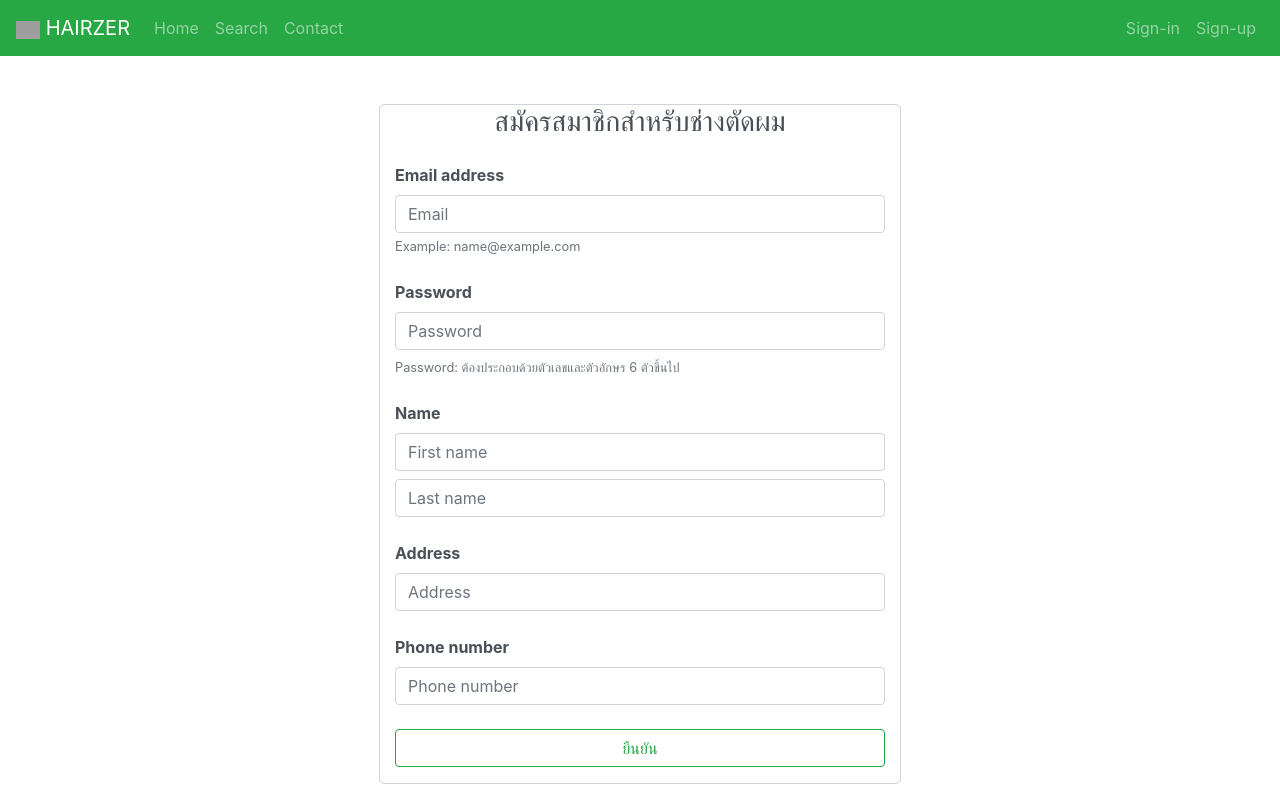
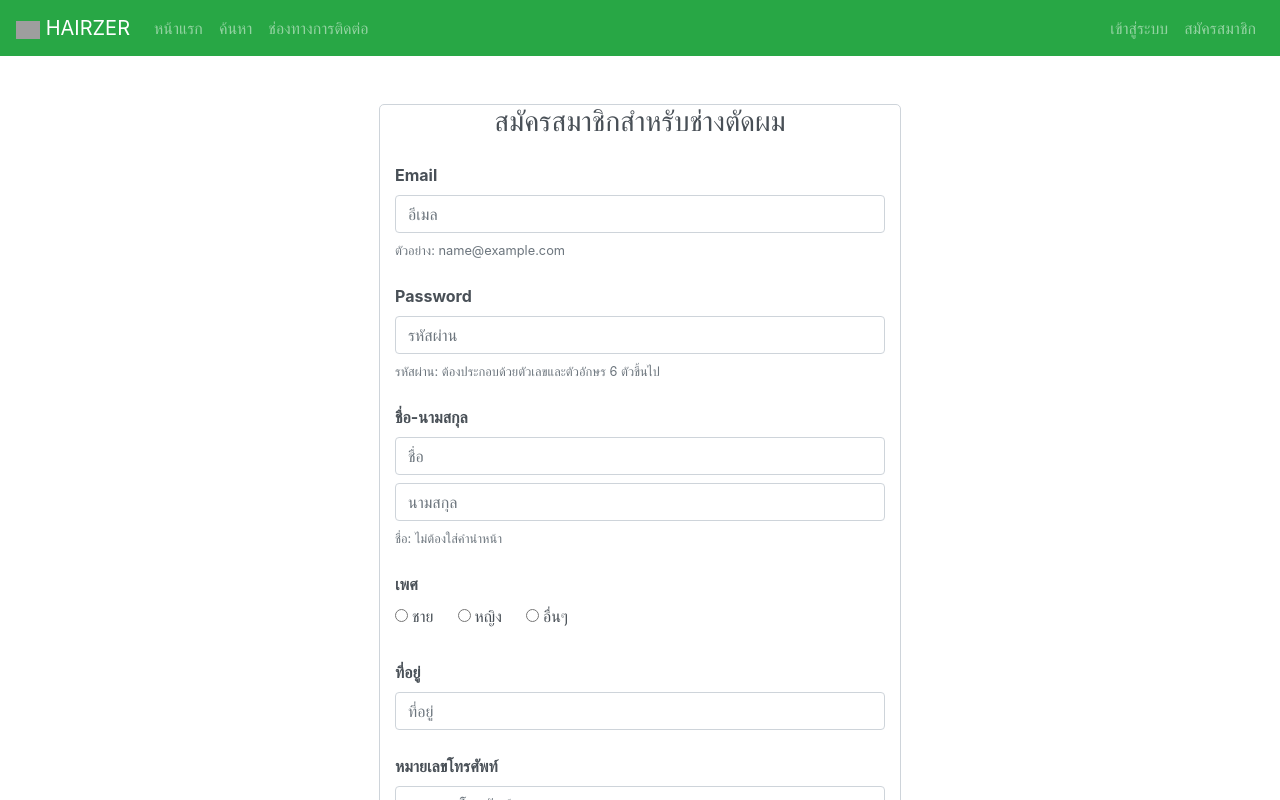
Before and after one commit to ussnllmn/Hairzer, a Vue app: page /signup-barber in a window 1280 px wide. Shown: the top 800 px of the page. Built offline with nearby package versions, Linux system fonts and the light colour scheme; no server answers; grey boxes are pictures that could not be loaded.

Commit message:
Problem radio can't checked because this.Sex is Add radio input for gender in signup form

```diff
--- a/src/components/Footer.vue
+++ b/src/components/Footer.vue
@@ -5,7 +5,7 @@
         <!--About us-->
         <div class="container-fluid text-light bg-success pt-3">
             <div class="container">
-                <h4>About us</h4>
+                <h4>เกี่ยวกับเรา</h4>
                 Lorem ipsum dolor sit amet, consectetur adipisicing elit. Quo maiores optio repellendus fuga beatae doloribus nulla eius earum accusamus ipsam exercitationem enim saepe cum, a hic perferendis reprehenderit labore sit!
             </div>
         </div>
--- a/src/components/Loading.vue
+++ b/src/components/Loading.vue
@@ -8,7 +8,7 @@
     </div>
 </template>
 
-<style>
+<style scoped>
     .Loading {
         height: 900px;
     }
--- a/src/components/Navbar.vue
+++ b/src/components/Navbar.vue
@@ -14,19 +14,19 @@
             <div class="collapse navbar-collapse" id="navbarSupportedContent">
                 <ul class="navbar-nav mr-auto">
                     <!--Home Search Contact-->
-                    <router-link class="nav-link" :to="{ name: 'Home' }">Home</router-link>
-                    <router-link class="nav-link" :to="{ name: 'Search' }">Search</router-link>
-                    <router-link class="nav-link" :to="{ name: 'Contact' }">Contact</router-link>
+                    <router-link class="nav-link" :to="{ name: 'Home' }">หน้าแรก</router-link>
+                    <router-link class="nav-link" :to="{ name: 'Search' }">ค้นหา</router-link>
+                    <router-link class="nav-link" :to="{ name: 'Contact' }">ช่องทางการติดต่อ</router-link>
                 </ul>
 
                 <ul class="navbar-nav ml-auto">
                     <!--ปุ่ม Sign-in และ Profile-->
-                    <router-link class="nav-link" v-if="user.loggedIn" :to="{ name: 'Profile' }">Profile</router-link>
-                    <router-link class="nav-link" v-else :to="{ name: 'Signin' }">Sign-in </router-link>
+                    <router-link class="nav-link" v-if="user.loggedIn" :to="{ name: 'Profile' }">โปรไฟล์</router-link>
+                    <router-link class="nav-link" v-else :to="{ name: 'Signin' }">เข้าสู่ระบบ</router-link>
 
                     <!--ปุ่ม Sign-out และ Sign-up-->
-                    <a style="cursor: pointer;" class="nav-link" v-if="user.loggedIn" @click="signOut" >Sign-out</a>
-                    <router-link class="nav-link" v-else :to="{ name: 'Signup' }">Sign-up</router-link>
+                    <a style="cursor: pointer;" class="nav-link" v-if="user.loggedIn" @click="signOut" >ออกจากระบบ</a>
+                    <router-link class="nav-link" v-else :to="{ name: 'Signup' }">สมัครสมาชิก</router-link>
 
                 </ul>
             </div>
--- a/src/views/404.vue
+++ b/src/views/404.vue
@@ -11,7 +11,7 @@
     </div>
 </template>
 
-<style>
+<style scoped>
     .PageNotFound {
         height: 900px;
     }
--- a/src/views/Profile.vue
+++ b/src/views/Profile.vue
@@ -19,6 +19,7 @@
     export default {
         name: 'Profile',
         beforeCreate() {
+            //check สถานะการเข้าสู่ระบบ
             firebase.auth().onAuthStateChanged(user => {
                 if (!user) {
                     this.$router.replace({name: 'Home'}).catch(()=>{})
--- a/src/views/Search.vue
+++ b/src/views/Search.vue
@@ -2,7 +2,7 @@
 
 <template>
     <div class="search">
-        <h1>Search</h1>
+        <h1>ค้นหา</h1>
         <form action="/location">
             <!--Search Box-->
             <div class="pb-4 searchBox">
--- a/src/views/Signup/SignupBarber.vue
+++ b/src/views/Signup/SignupBarber.vue
@@ -18,23 +18,38 @@
                     <center><h3>สมัครสมาชิกสำหรับช่างตัดผม</h3></center>
                     <div class="form-group mt-4">
                         <form @submit.prevent="registerWithEmail">
-                            <label for="emailInput">Email address</label>
-                            <input type="email" class="form-control" id="emailInput" placeholder="Email" v-model="Email" required>
-                            <small id="emailHelp" class="form-text text-muted mb-4">Example: name@example.com</small>
+                            <label for="emailInput">Email</label>
+                            <input type="email" class="form-control mb-2" id="emailInput" placeholder="อีเมล" v-model="Email" required>
+                            <small id="emailHelp" class="form-text text-muted mb-4">ตัวอย่าง: name@example.com</small>
 
                             <label for="passwordInput">Password</label>
-                            <input type="password" class="form-control mb-2" id="passwordInput" placeholder="Password" v-model="Password" required>
-                            <small id="emailHelp" class="form-text text-muted mb-4">Password: ต้องประกอบด้วยตัวเลขและตัวอักษร 6 ตัวขึ้นไป</small>
+                            <input type="password" class="form-control mb-2" id="passwordInput" placeholder="รหัสผ่าน" v-model="Password" required>
+                            <small id="passwordHelp" class="form-text text-muted mb-4">รหัสผ่าน: ต้องประกอบด้วยตัวเลขและตัวอักษร 6 ตัวขึ้นไป</small>
 
-                            <label >Name</label>
-                            <input type="text" class="form-control mb-2" id="FnameInput" placeholder="First name" v-model="Fname" required>
-                            <input type="text" class="form-control mb-4" id="LnameInput" placeholder="Last name" v-model="Lname" required>
+                            <label >ชื่อ-นามสกุล</label>
+                            <input type="text" class="form-control mb-2" id="FnameInput" placeholder="ชื่อ" v-model="Fname" required>
+                            <input type="text" class="form-control mb-2" id="LnameInput" placeholder="นามสกุล" v-model="Lname" required>
+                            <small id="nameHelp" class="form-text text-muted mb-4">ชื่อ: ไม่ต้องใส่คำนำหน้า</small>
 
-                            <label for="addressInput">Address</label>
-                            <input type="text" class="form-control mb-4" id="addressInput" placeholder="Address" v-model="Address" required>
+                            <div class="mb-4">
+                                <label >เพศ</label>
+                                <br>
+                                <input type="radio" id="male" value="male" v-model="Sex" class="mr-1" required>
+                                <label for="male" class="mr-4 font-weight-normal">ชาย</label>
 
-                            <label for="phoneInput">Phone number</label>
-                            <input type="tel" class="form-control mb-4" id="phoneInput" placeholder="Phone number" v-model="Phone" required>
+                                <input type="radio" id="female" value="female" v-model="Sex" class="mr-1" required>
+                                <label for="female" class="mr-4 font-weight-normal">หญิง</label>
+
+                                <input type="radio" id="other" value="other" v-model="Sex" class="mr-1" required>
+                                <label for="other" class="mr-4 font-weight-normal">อื่นๆ</label>
+                                <br>
+                            </div>
+
+                            <label for="addressInput">ที่อยู่</label>
+                            <input type="text" class="form-control mb-4" id="addressInput" placeholder="ที่อยู่" v-model="Address" required>
+
+                            <label for="phoneInput">หมายเลขโทรศัพท์</label>
+                            <input type="tel" class="form-control mb-4" id="phoneInput" placeholder="หมายเลขโทรศัพท์" v-model="Phone" required>
 
                             <button type="submit" value="submit" class="btn btn-outline-success btn-block">ยืนยัน</button>
                         </form>
@@ -66,7 +81,8 @@
                 Fname: '',
                 Lname: '',
                 Address: '',
-                Phone: ''
+                Phone: '',
+                Sex: 'อื่นๆ'
             }
         },
         methods: {
@@ -83,6 +99,7 @@
                         barb_email: this.Email,
                         barb_address: this.Address,
                         barb_phone: this.Phone,
+                        barb_sex: this.Sex,
                         status: 'barber'
                     })
                     .then(() => {
--- a/src/views/Signup/SignupCustomer.vue
+++ b/src/views/Signup/SignupCustomer.vue
@@ -3,7 +3,7 @@
 <template>
     <div class="signupCustomer">
         <div class="m-5">
-            <b-alert
+            <b-alert>
                 variant="danger"
                 dismissible
                 fade
@@ -18,23 +18,36 @@
                     <center><h3>สมัครสมาชิกสำหรับลูกค้า</h3></center>
                     <div class="form-group mt-4">
                         <form @submit.prevent="registerWithEmail">
-                            <label for="emailInput">Email address</label>
-                            <input type="email" class="form-control" id="emailInput" placeholder="Email" v-model="Email" required>
-                            <small id="emailHelp" class="form-text text-muted mb-4">Example: name@example.com</small>
+                            <label for="emailInput">Email</label>
+                            <input type="email" class="form-control mb-2" id="emailInput" placeholder="อีเมล" v-model="Email" required/>
+                            <small id="emailHelp" class="form-text text-muted mb-4">ตัวอย่าง: name@example.com</small>
 
                             <label for="passwordInput">Password</label>
-                            <input type="password" class="form-control mb-2" id="passwordInput" placeholder="Password" v-model="Password" required>
-                            <small id="emailHelp" class="form-text text-muted mb-4">Password: ต้องประกอบด้วยตัวเลขและตัวอักษร 6 ตัวขึ้นไป</small>
+                            <input type="password" class="form-control mb-2" id="passwordInput" placeholder="รหัสผ่าน" v-model="Password" required/>
+                            <small id="passwordHelp" class="form-text text-muted mb-4">รหัสผ่าน: ต้องประกอบด้วยตัวเลขและตัวอักษร 6 ตัวขึ้นไป</small>
 
-                            <label >Name</label>
-                            <input type="text" class="form-control mb-2" id="FnameInput" placeholder="First name" v-model="Fname" required>
-                            <input type="text" class="form-control mb-4" id="LnameInput" placeholder="Last name" v-model="Lname" required>
+                            <label >ชื่อ-นามสกุล</label>
+                            <input type="text" class="form-control mb-2" id="FnameInput" placeholder="ชื่อ" v-model="Fname" required />
+                            <input type="text" class="form-control mb-2" id="LnameInput" placeholder="นามสกุล" v-model="Lname" required/>
+                            <small id="nameHelp" class="form-text text-muted mb-4">ชื่อ: ไม่ต้องใส่คำนำหน้า</small>
 
-                            <label for="addressInput">Address</label>
-                            <input type="text" class="form-control mb-4" id="addressInput" placeholder="Address" v-model="Address" required>
+                                    <label >เพศ {{Sex}}</label>
+                                    <br>
+                                    <input type="radio" id="male" value="male" v-model="Sex" class="mr-1" required />
+                                    <label for="male" class="mr-4 font-weight-normal">ชาย</label>
 
-                            <label for="phoneInput">Phone number</label>
-                            <input type="tel" class="form-control mb-4" id="phoneInput" placeholder="Phone number" v-model="Phone" required>
+                                    <input type="radio" id="female" value="female" v-model="Sex" class="mr-1" required />
+                                    <label for="female" class="mr-4 font-weight-normal">หญิง</label>
+
+                                    <input type="radio" id="other" value="other" v-model="Sex" class="mr-1" checked required />
+                                    <label for="other" class="mr-4 font-weight-normal">อื่นๆ</label>
+                                    <br>
+
+                            <label for="addressInput">ที่อยู่</label>
+                            <input type="text" class="form-control mb-4" id="addressInput" placeholder="ที่อยู่" v-model="Address" required/>
+
+                            <label for="phoneInput">หมายเลขโทรศัพท์</label>
+                            <input type="tel" class="form-control mb-4" id="phoneInput" placeholder="หมายเลขโทรศัพท์" v-model="Phone" required/>
 
                             <button type="submit" value="submit" class="btn btn-outline-success btn-block">ยืนยัน</button>
                         </form>
@@ -67,6 +80,7 @@
                 Lname: '',
                 Address: '',
                 Phone: '',
+                Sex: 'other',
                 showDismissibleAlert: false
             }
         },
@@ -84,6 +98,7 @@
                         cus_email: this.Email,
                         cus_address: this.Address,
                         cus_phone: this.Phone,
+                        cus_sex: this.Sex,
                         status: 'customer'
                     })
                     .then(() => {
--- a/src/views/Signup/SignupLocation.vue
+++ b/src/views/Signup/SignupLocation.vue
@@ -18,27 +18,41 @@
                     <center><h3>สมัครสมาชิกสำหรับสถานที่</h3></center>
                     <div class="form-group mt-4">
                         <form @submit.prevent="registerWithEmail">
-                            <label for="emailInput">Email address</label>
-                            <input type="email" class="form-control" id="emailInput" placeholder="Email" v-model="Email" required>
-                            <small id="emailHelp" class="form-text text-muted mb-4">Example: name@example.com</small>
+                            <label for="emailInput">Email</label>
+                            <input type="email" class="form-control mb-2" id="emailInput" placeholder="อีเมล" v-model="Email" required>
+                            <small id="emailHelp" class="form-text text-muted mb-4">ตัวอย่าง: name@example.com</small>
 
                             <label for="passwordInput">Password</label>
-                            <input type="password" class="form-control mb-2" id="passwordInput" placeholder="Password" v-model="Password" required>
-                            <small id="emailHelp" class="form-text text-muted mb-4">Password: ต้องประกอบด้วยตัวเลขและตัวอักษร 6 ตัวขึ้นไป</small>
+                            <input type="password" class="form-control mb-2" id="passwordInput" placeholder="รหัสผ่าน" v-model="Password" required>
+                            <small id="passwordHelp" class="form-text text-muted mb-4">รหัสผ่าน: ต้องประกอบด้วยตัวเลขและตัวอักษร 6 ตัวขึ้นไป</small>
 
-                            <label for="locationNameInput">Location Name</label>
-                            <input type="text" class="form-control mb-2" id="locationNameInput" placeholder="Location name" v-model="LocationName" required>
-                            <small id="emailHelp" class="form-text text-muted mb-4">Location name: ชื่อสถานที่ของคุณ</small>
+                            <label for="locationNameInput">ชื่อสถานที่</label>
+                            <input type="text" class="form-control mb-4" id="locationNameInput" placeholder="ชื่อสถานที่" v-model="LocationName" required>
 
-                            <label >Name</label>
-                            <input type="text" class="form-control mb-2" id="FnameInput" placeholder="First name" v-model="Fname" required>
-                            <input type="text" class="form-control mb-4" id="LnameInput" placeholder="Last name" v-model="Lname" required>
+                            <label >ชื่อ-นามสกุล</label>
+                            <input type="text" class="form-control mb-2" id="FnameInput" placeholder="ชื่อ" v-model="Fname" required>
+                            <input type="text" class="form-control mb-2" id="LnameInput" placeholder="นามสกุล" v-model="Lname" required>
+                            <small id="nameHelp" class="form-text text-muted mb-4">ชื่อ: ไม่ต้องใส่คำนำหน้า</small>
 
-                            <label for="addressInput">Address</label>
-                            <input type="text" class="form-control mb-4" id="addressInput" placeholder="Address" v-model="Address" required>
+                            <div class="mb-4">
+                                <label >เพศ</label>
+                                <br>
+                                <input type="radio" id="male" value="male" v-model="Sex" class="mr-1" required>
+                                <label for="male" class="mr-4 font-weight-normal">ชาย</label>
 
-                            <label for="phoneInput">Phone number</label>
-                            <input type="tel" class="form-control mb-4" id="phoneInput" placeholder="Phone number" v-model="Phone" required>
+                                <input type="radio" id="female" value="female" v-model="Sex" class="mr-1" required>
+                                <label for="female" class="mr-4 font-weight-normal">หญิง</label>
+
+                                <input type="radio" id="other" value="other" v-model="Sex" class="mr-1" required>
+                                <label for="other" class="mr-4 font-weight-normal">อื่นๆ</label>
+                                <br>
+                            </div>
+
+                            <label for="addressInput">ที่อยู่</label>
+                            <input type="text" class="form-control mb-4" id="addressInput" placeholder="ที่อยู่" v-model="Address" required>
+
+                            <label for="phoneInput">หมายเลขโทรศัพท์</label>
+                            <input type="tel" class="form-control mb-4" id="phoneInput" placeholder="หมายเลขโทรศัพท์" v-model="Phone" required>
 
                             <button type="submit" value="submit" class="btn btn-outline-success btn-block">ยืนยัน</button>
                         </form>
@@ -72,6 +86,7 @@
                 Address: '',
                 Phone: '',
                 LocationName: '',
+                Sex: 'อื่นๆ',
                 showDismissibleAlert: false
             }
         },
@@ -90,6 +105,7 @@
                         lo_address: this.Address,
                         lo_phone: this.Phone,
                         lo_locationName: this.LocationName,
+                        lo_sex: this.Sex,
                         status: 'location'
                     })
                     .then(() => {
```
